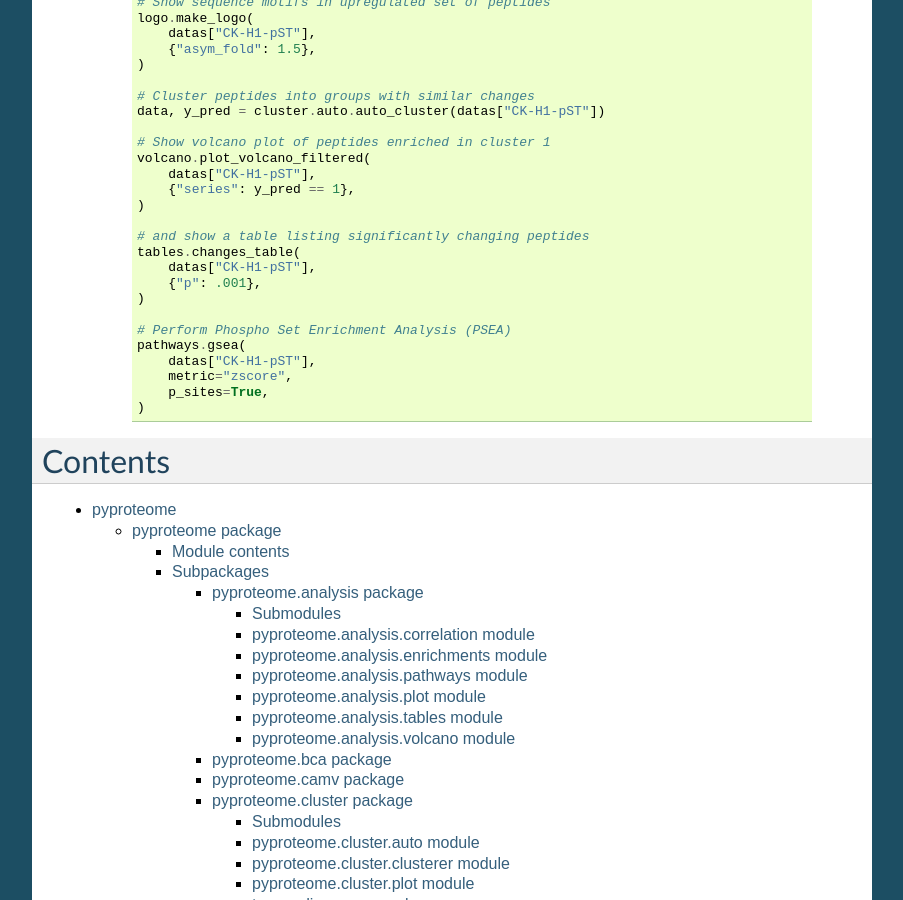
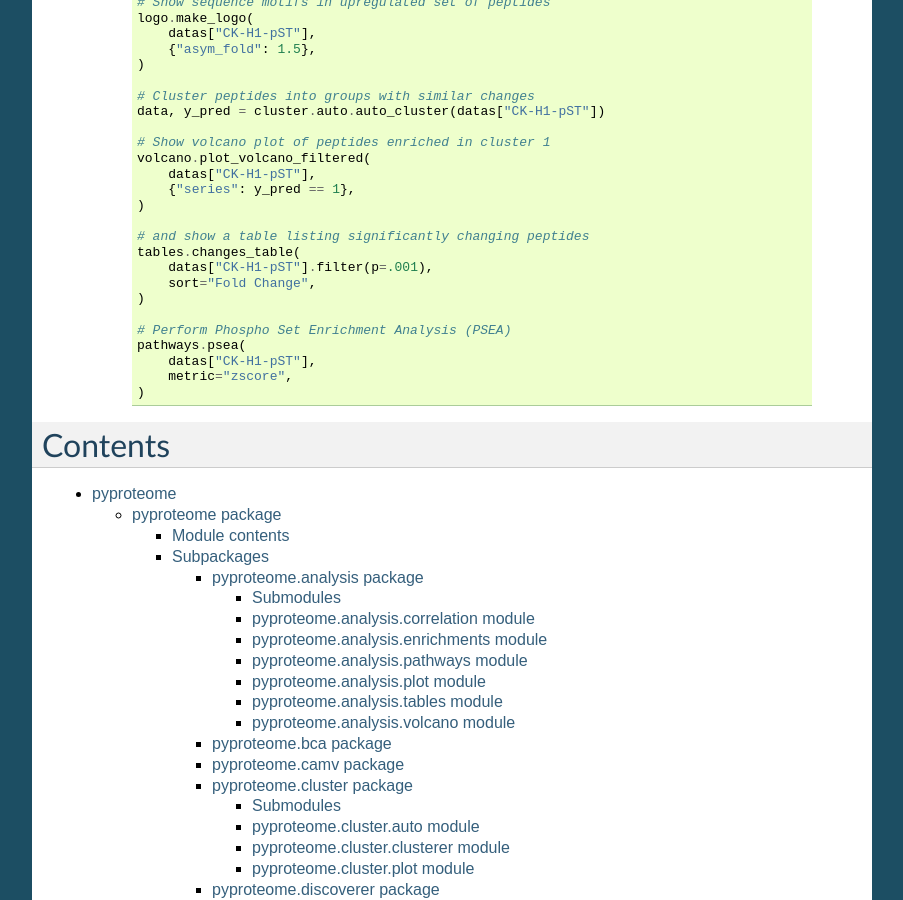
Before and after one commit to white-lab/pyproteome, a Sphinx documentation site: the page built from docs/index.rst, in a window 1280 px wide and 900 px high, scrolled down 952 px. Shown: the whole window, without its empty margins (198-1101 px from the left). Built offline with Sphinx 7.4.7, drawn with Linux system fonts in a browser that asks for light colours.

Commit message:
Bug fixes

```diff
--- a/docs/index.rst
+++ b/docs/index.rst
@@ -74,15 +74,14 @@ to manage their Python environment and provide pyproteome's dependencies.
 
       # and show a table listing significantly changing peptides
       tables.changes_table(
-          datas["CK-H1-pST"],
-          {"p": .001},
+          datas["CK-H1-pST"].filter(p=.001),
+          sort="Fold Change",
       )
 
       # Perform Phospho Set Enrichment Analysis (PSEA)
-      pathways.gsea(
+      pathways.psea(
           datas["CK-H1-pST"],
           metric="zscore",
-          p_sites=True,
       )
 
 Contents
```
Also changed, not shown: 1 other file.
